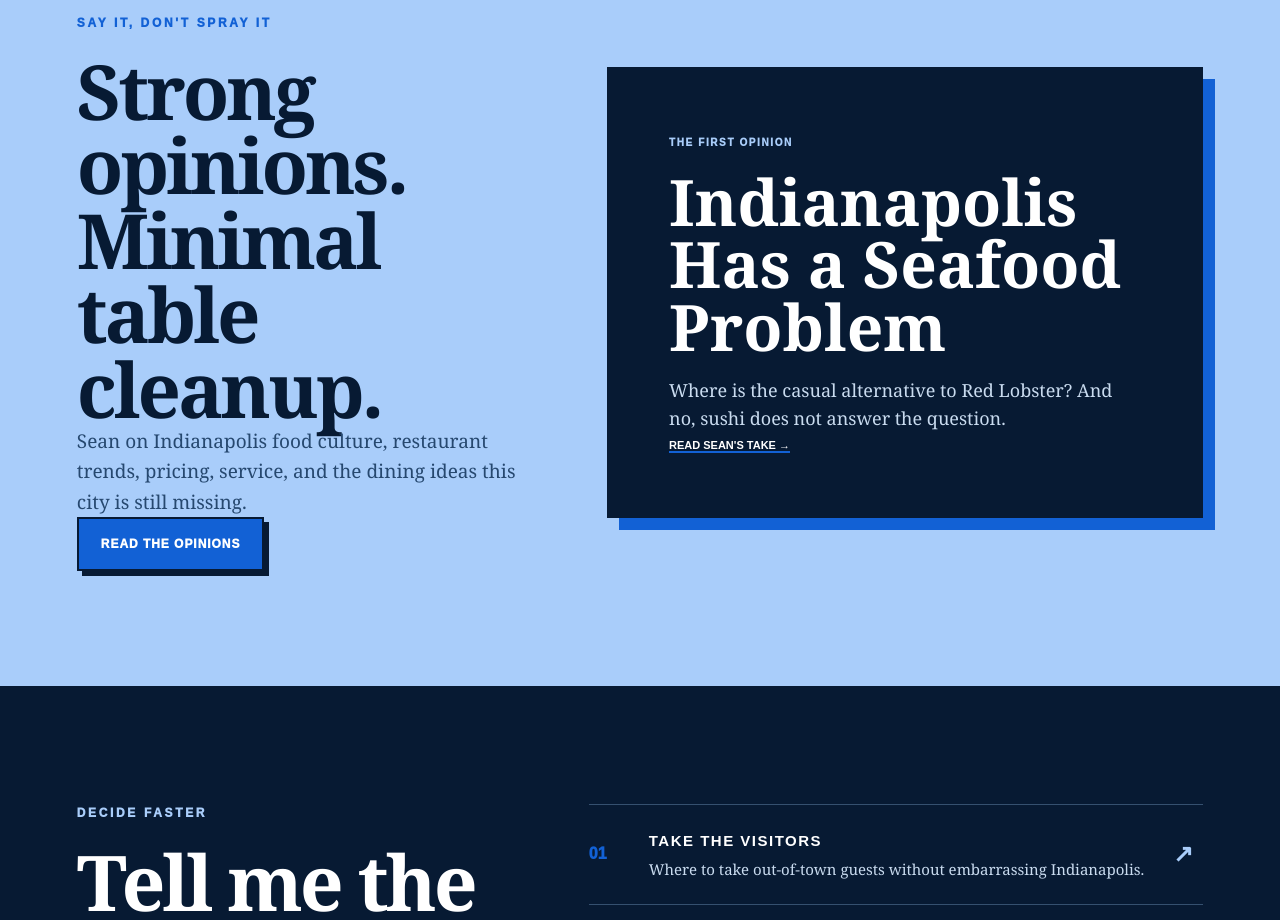
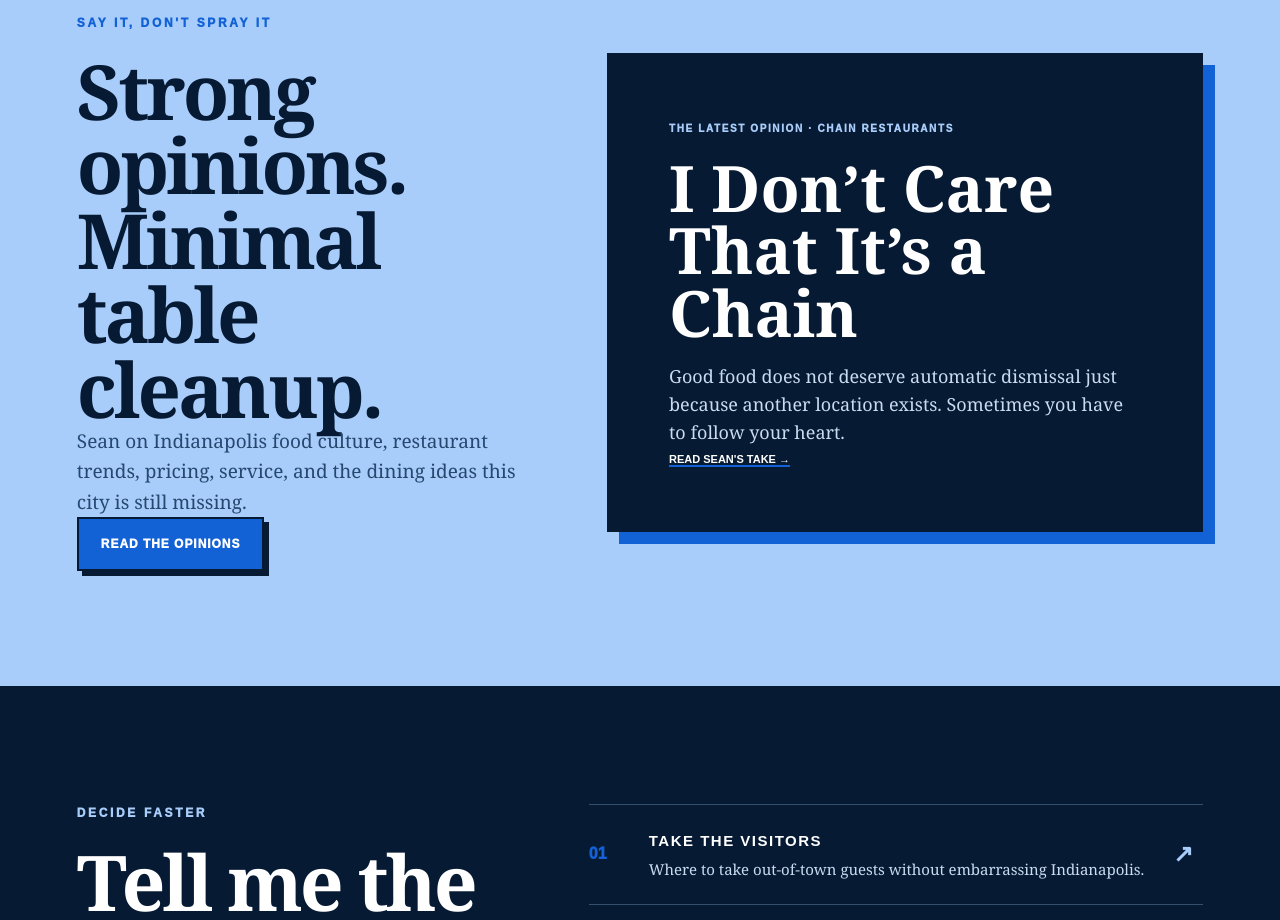
Before and after one commit to mattpom/bestaurantsindy, a Next.js app: page / in a window 1280 px wide. Shown: the part 3520-4440 px from the top of the page. Built offline with nearby package versions, Linux system fonts and the light colour scheme.

Commit message:
Feature Portillo’s opinion on homepage

```diff
--- a/app/page.tsx
+++ b/app/page.tsx
@@ -60,7 +60,7 @@ export default function Home() {
 
     <section className="sayHome section" id="say-it-dont-spray-it">
       <div className="sayIntro"><p className="eyebrow">SAY IT, DON&apos;T SPRAY IT</p><h2>Strong opinions. Minimal table cleanup.</h2><p>Sean on Indianapolis food culture, restaurant trends, pricing, service, and the dining ideas this city is still missing.</p><a className="button red" href="/say-it-dont-spray-it">Read the Opinions</a></div>
-      <a className="sayFeature" href="/say-it-dont-spray-it/indianapolis-seafood-problem"><div><span>THE FIRST OPINION</span><h3>Indianapolis Has a Seafood Problem</h3><p>Where is the casual alternative to Red Lobster? And no, sushi does not answer the question.</p><b>Read Sean&apos;s take →</b></div></a>
+      <a className="sayFeature" href="/say-it-dont-spray-it/portillos-follow-your-heart"><div><span>THE LATEST OPINION · CHAIN RESTAURANTS</span><h3>I Don’t Care That It’s a Chain</h3><p>Good food does not deserve automatic dismissal just because another location exists. Sometimes you have to follow your heart.</p><b>Read Sean&apos;s take →</b></div></a>
     </section>
 
     <section className="guides section" id="guides">
```
